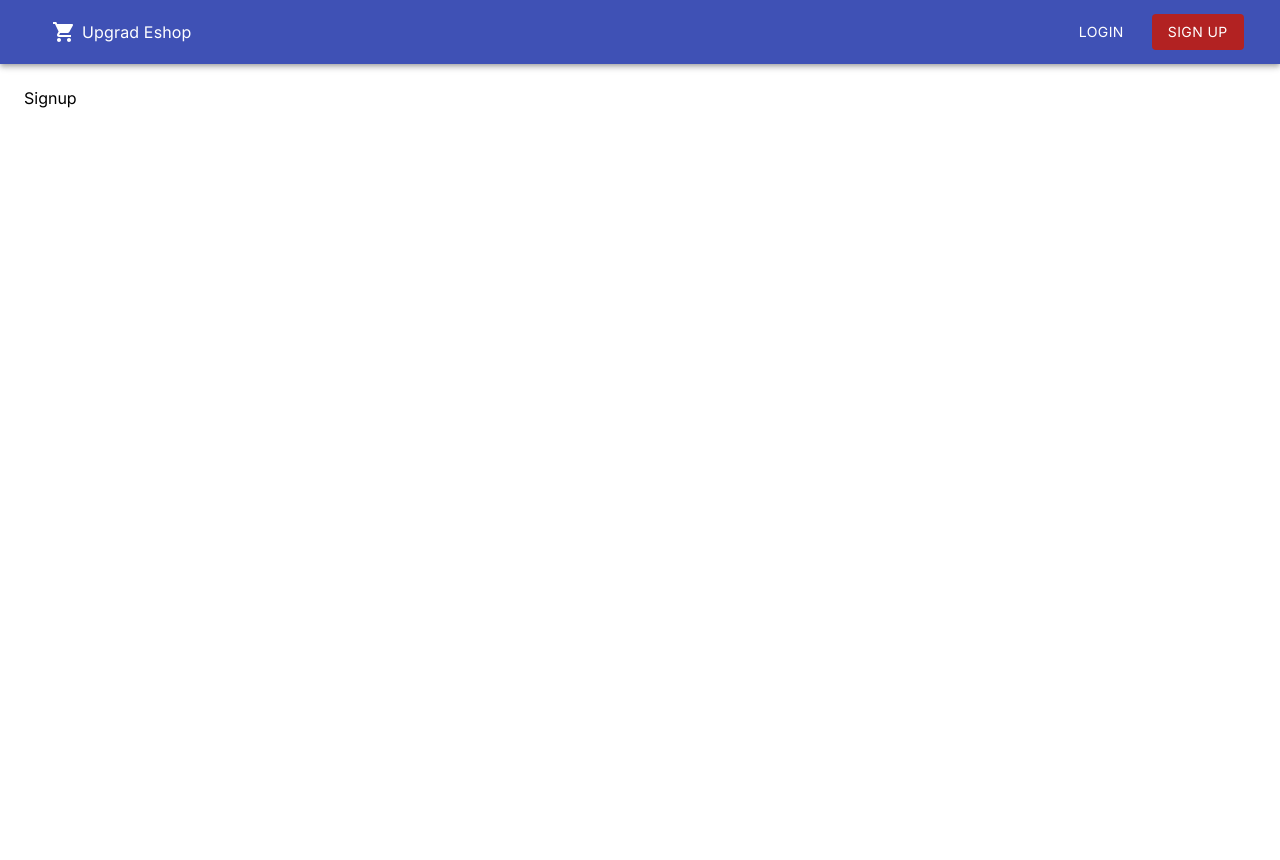
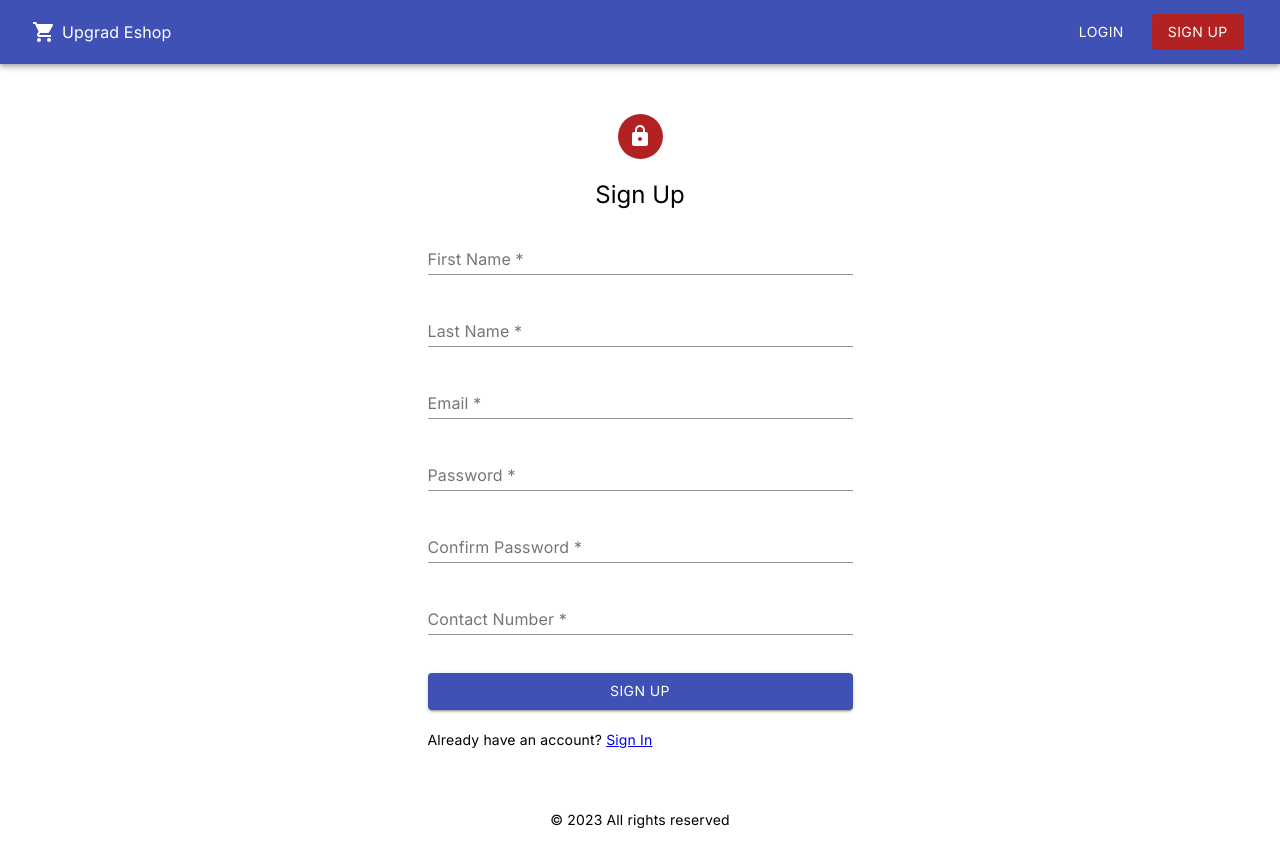
Before and after one commit to rushpatil/react-ecommerce, a React (Create React App) app: page /signup in a window 1280 px wide. Before the commit the page ends 800 px from the top, so only its background shows below. Built offline with nearby package versions, Linux system fonts and the light colour scheme.

Commit message:
initial setup

```diff
--- a/src/App.js
+++ b/src/App.js
@@ -1,6 +1,6 @@
 import React from 'react';
 import { BrowserRouter as Router, Route, Switch } from 'react-router-dom';
-import Navbar from './common/NavBar/NavBar';
+import Navbar from './components/NavBar/NavBar';
 import routes from './routes';
 
 
--- /dev/null
+++ b/src/common/FormStyles.css
@@ -0,0 +1,42 @@
+/* form container for login & signup */
+
+.form-container {
+    max-width: 425px;
+    margin: 0 auto;
+    margin-top: 50px;
+}
+
+.form-container .form-header {
+    text-align: center;
+}
+
+.form-container .form-header-icon {
+    background-color: firebrick;
+    border-radius: 50%;
+    display: inline-block;
+    padding: 10px;
+    height: 25px;
+    width: 25px;
+    margin-bottom: 20px;
+}
+
+.form-container .form-header-icon svg {
+    color: white;
+}
+
+.form-container .submit-button {
+    margin-top: 30px;
+}
+
+.form-container .MuiTypography-body2:not(:last-child) {
+    margin-bottom: 60px;
+    margin-top: 20px;
+}
+
+.form-container .MuiTypography-body2:last-child {
+    text-align: center;
+}
+
+.form-container .error-text {
+    margin-top: 10px;
+}
--- a/src/common/NavBar/NavBar.css
+++ b/src/components/NavBar/NavBar.css
@@ -22,7 +22,7 @@
 
 /* navbar buttons */
 
-.navbar-container .MuiButton-text {
+.navbar-container .navbar-section:nth-child(3) .MuiButton-text {
     margin-left: 12px;
     padding: 6px 16px;
 }
--- a/src/index.css
+++ b/src/index.css
@@ -11,5 +11,9 @@ body * {
 }
 
 .body-container {
-    margin: 24px;
+    margin: 30px;
 }
+
+.error-text {
+    font-size: 15px !important;
+}
--- a/src/index.js
+++ b/src/index.js
@@ -1,6 +1,7 @@
 import React from 'react';
 import ReactDOM from 'react-dom/client';
 import './index.css';
+import './common/FormStyles.css'
 import App from './App';
 import reportWebVitals from './reportWebVitals';
 
--- a/src/pages/Login/Login.js
+++ b/src/pages/Login/Login.js
@@ -1,7 +1,77 @@
-import React from 'react';
+import React, { useState } from 'react';
+import LockIcon from '@material-ui/icons/Lock';
+import Button from '@material-ui/core/Button';
+import TextField from '@material-ui/core/TextField';
+import Typography from '@material-ui/core/Typography';
+
+
 
 export const Login = () => {
-    return(
-        <p>Login</p>
-    )
-}
+
+    const [email, setEmail]       = useState('');
+    const [password, setPassword] = useState('');
+    const [error, setError]       = useState('');
+
+    const handleSignIn = () => {
+        // perform validation
+        if (!email || !password) {
+            setError('Please enter both fields');
+            return;
+        }
+
+        // authentication logic
+
+        // clear the form and error after successful login
+        setEmail('');
+        setPassword('');
+        setError('');
+    };
+
+    return (
+        <div className="form-container">
+
+            <div className="form-header">
+                <div className="form-header-icon">
+                    <LockIcon />
+                </div>
+                <Typography variant="h5">
+                    Sign In
+                </Typography>
+            </div>
+
+            <form>
+                <TextField
+                    label="Email *"
+                    type="email"
+                    value={email}
+                    onChange={(e) => setEmail(e.target.value)}
+                    fullWidth
+                    margin="normal"
+                />
+
+                <TextField
+                    label="Password *"
+                    type="password"
+                    value={password}
+                    onChange={(e) => setPassword(e.target.value)}
+                    fullWidth
+                    margin="normal"
+                />
+
+                {error && <Typography color="error" className="error-text">{error}</Typography>}
+
+                <Button variant="contained" color="primary" onClick={handleSignIn} className="submit-button" fullWidth>
+                    Sign In
+                </Button>
+            </form>
+
+            <Typography variant="body2">
+                Don't have an account? <a href="/signup">Sign Up</a>
+            </Typography>
+
+            <Typography variant="body2">
+                © 2023 All rights reserved
+            </Typography>
+        </div>
+    );
+};
--- a/src/pages/Signup/Signup.js
+++ b/src/pages/Signup/Signup.js
@@ -1,7 +1,118 @@
-import React from 'react';
+import React, { useState } from 'react';
+import LockIcon from '@material-ui/icons/Lock';
+import Button from '@material-ui/core/Button';
+import TextField from '@material-ui/core/TextField';
+import Typography from '@material-ui/core/Typography';
+
+
 
 export const Signup = () => {
-    return(
-        <p>Signup</p>
-    )
-}
+
+    const [firstName, setFirstName]             = useState('');
+    const [lastName, setLastName]               = useState('');
+    const [email, setEmail]                     = useState('');
+    const [password, setPassword]               = useState('');
+    const [confirmPassword, setConfirmPassword] = useState('');
+    const [contactNumber, setContactNumber]     = useState('');
+    const [error, setError]                     = useState('');
+
+    const handleSignUp = () => {
+        // perform validation
+        if (!firstName || !lastName || !email || !password || !confirmPassword || !contactNumber) {
+            setError('All fields are required.');
+            return;
+        }
+
+        // auth logic
+
+        // clear the form and error after successful sign-up
+        setFirstName('');
+        setLastName('');
+        setEmail('');
+        setPassword('');
+        setConfirmPassword('');
+        setContactNumber('');
+        setError('');
+    };
+
+    return (
+        <div className="form-container">
+
+            <div className="form-header">
+                <div className="form-header-icon">
+                    <LockIcon />
+                </div>
+                <Typography variant="h5">
+                    Sign Up
+                </Typography>
+            </div>
+
+            <form>
+                <TextField
+                    label="First Name *"
+                    value={firstName}
+                    onChange={(e) => setFirstName(e.target.value)}
+                    fullWidth
+                    margin="normal"
+                />
+
+                <TextField
+                    label="Last Name *"
+                    value={lastName}
+                    onChange={(e) => setLastName(e.target.value)}
+                    fullWidth
+                    margin="normal"
+                />
+
+                <TextField
+                    label="Email *"
+                    type="email"
+                    value={email}
+                    onChange={(e) => setEmail(e.target.value)}
+                    fullWidth
+                    margin="normal"
+                />
+
+                <TextField
+                    label="Password *"
+                    type="password"
+                    value={password}
+                    onChange={(e) => setPassword(e.target.value)}
+                    fullWidth
+                    margin="normal"
+                />
+
+                <TextField
+                    label="Confirm Password *"
+                    type="password"
+                    value={confirmPassword}
+                    onChange={(e) => setConfirmPassword(e.target.value)}
+                    fullWidth
+                    margin="normal"
+                />
+
+                <TextField
+                    label="Contact Number *"
+                    value={contactNumber}
+                    onChange={(e) => setContactNumber(e.target.value)}
+                    fullWidth
+                    margin="normal"
+                />
+
+                {error && <Typography color="error" className="error-text">{error}</Typography>}
+
+                <Button variant="contained" color="primary" onClick={handleSignUp} className="submit-button" fullWidth>
+                    Sign Up
+                </Button>
+            </form>
+
+            <Typography variant="body2">
+                Already have an account? <a href="/login">Sign In</a>
+            </Typography>
+
+            <Typography variant="body2">
+                © 2023 All rights reserved
+            </Typography>
+        </div>
+    );
+};
```
Also changed, not shown: src/components/NavBar/NavBar.js (renamed from src/common/NavBar/NavBar.js).
